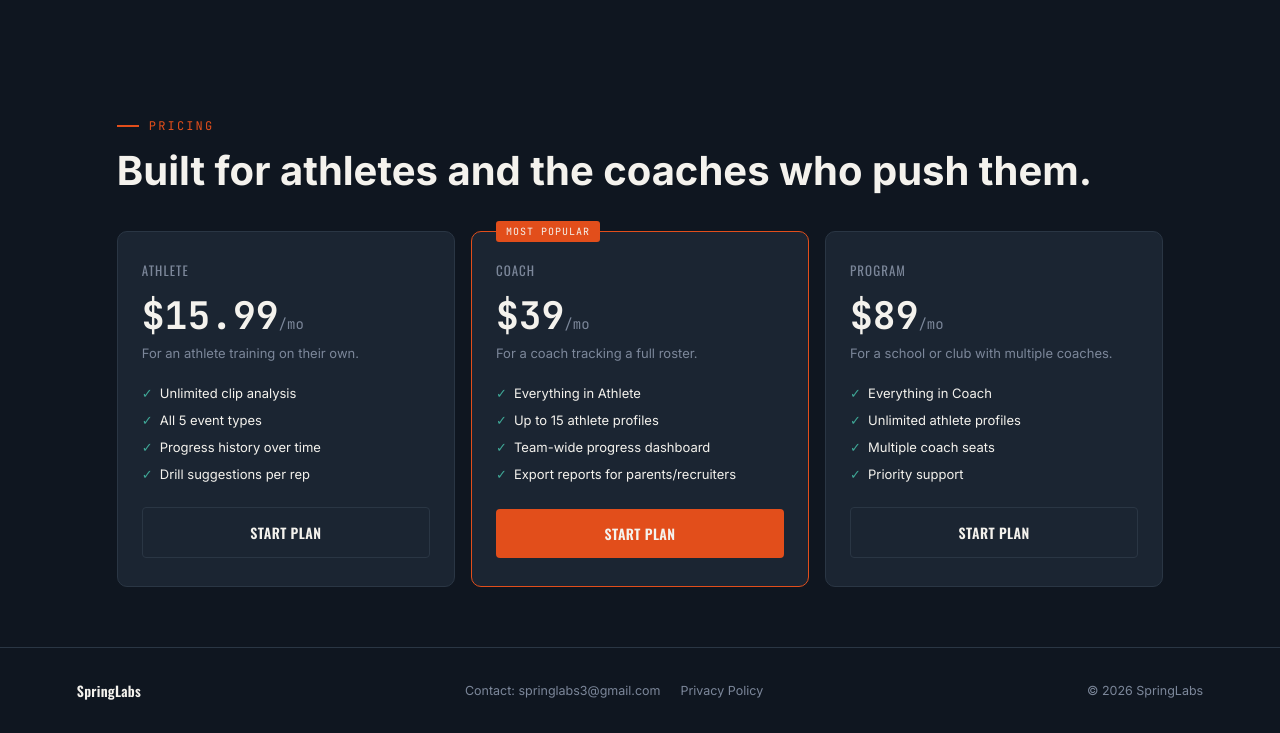
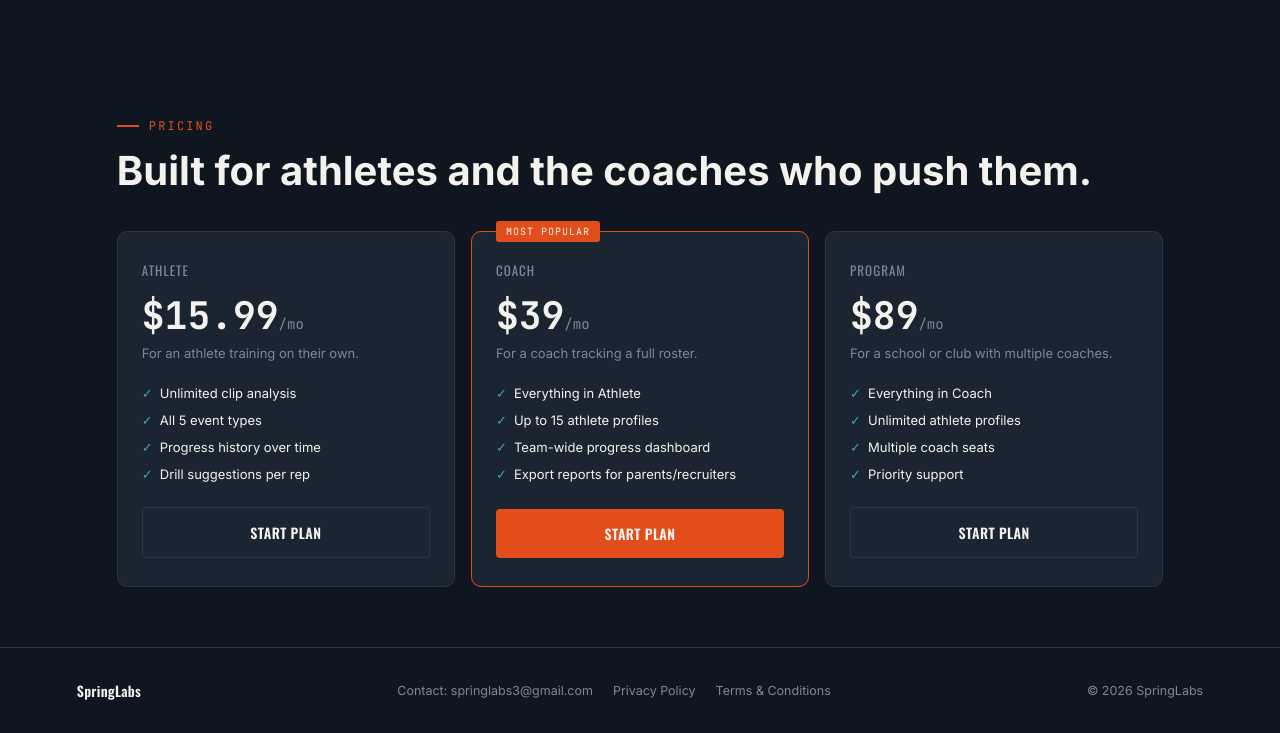
Before and after one commit to jackfender1/springlabs, a website: page index.html in a window 1280 px wide. Shown: the part 1008-1741 px from the top of the page. Drawn offline with nearby package versions, Linux system fonts and the light colour scheme.

Commit message:
Update footer with Terms & Conditions link
Added a link to Terms & Conditions in the footer.

```diff
--- a/index.html
+++ b/index.html
@@ -1,4 +1,3 @@
-
 <!DOCTYPE html>
 <html lang="en">
 <head>
@@ -574,6 +573,7 @@
     <div class="footer-links">
       <a href="mailto:springlabs3@gmail.com">Contact: springlabs3@gmail.com</a>
       <a href="/privacy.html">Privacy Policy</a>
+      <a href="/terms.html">Terms & Conditions</a>
     </div>
     <div class="footer-copy">© 2026 SpringLabs</div>
   </div>
```
